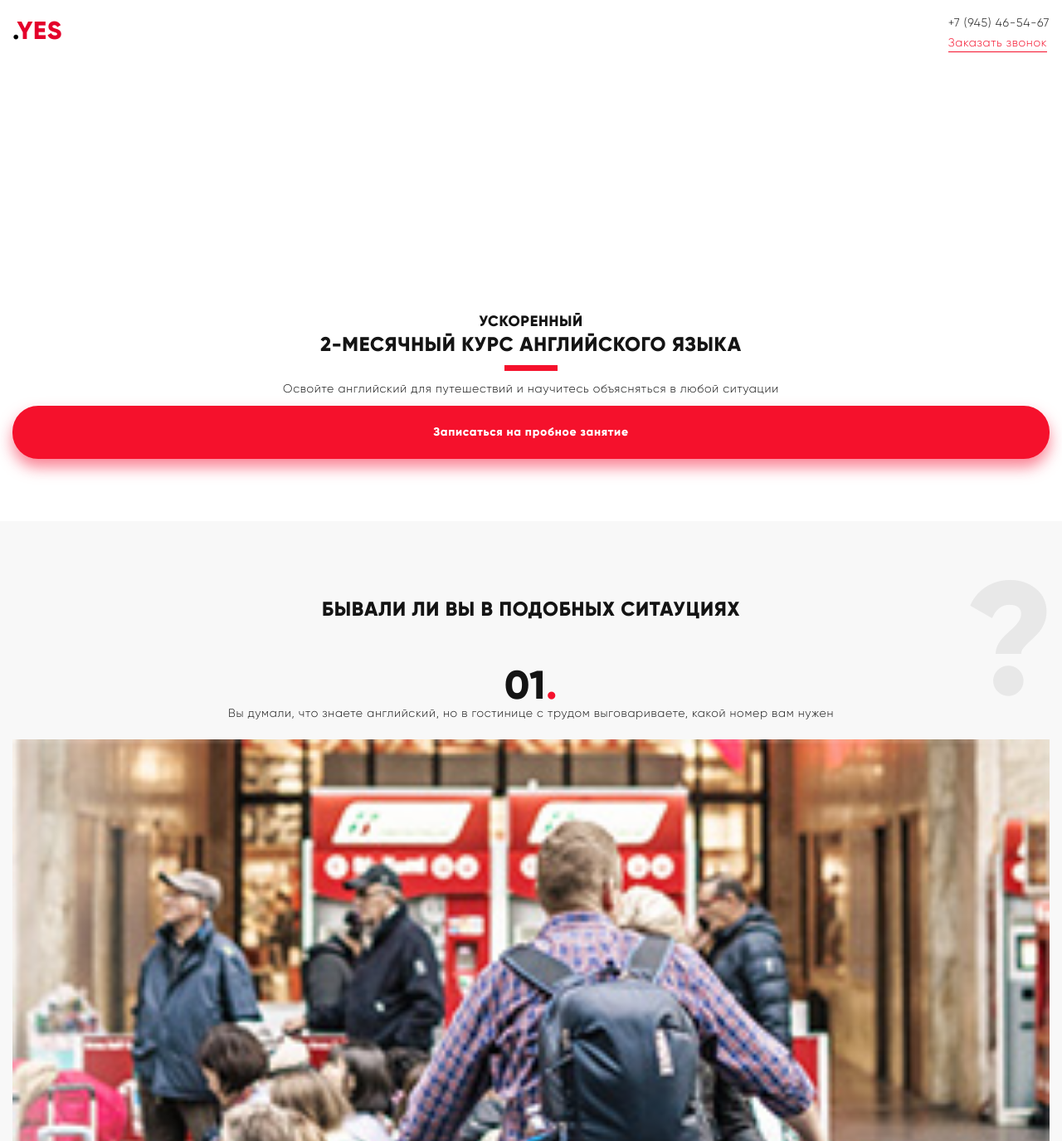
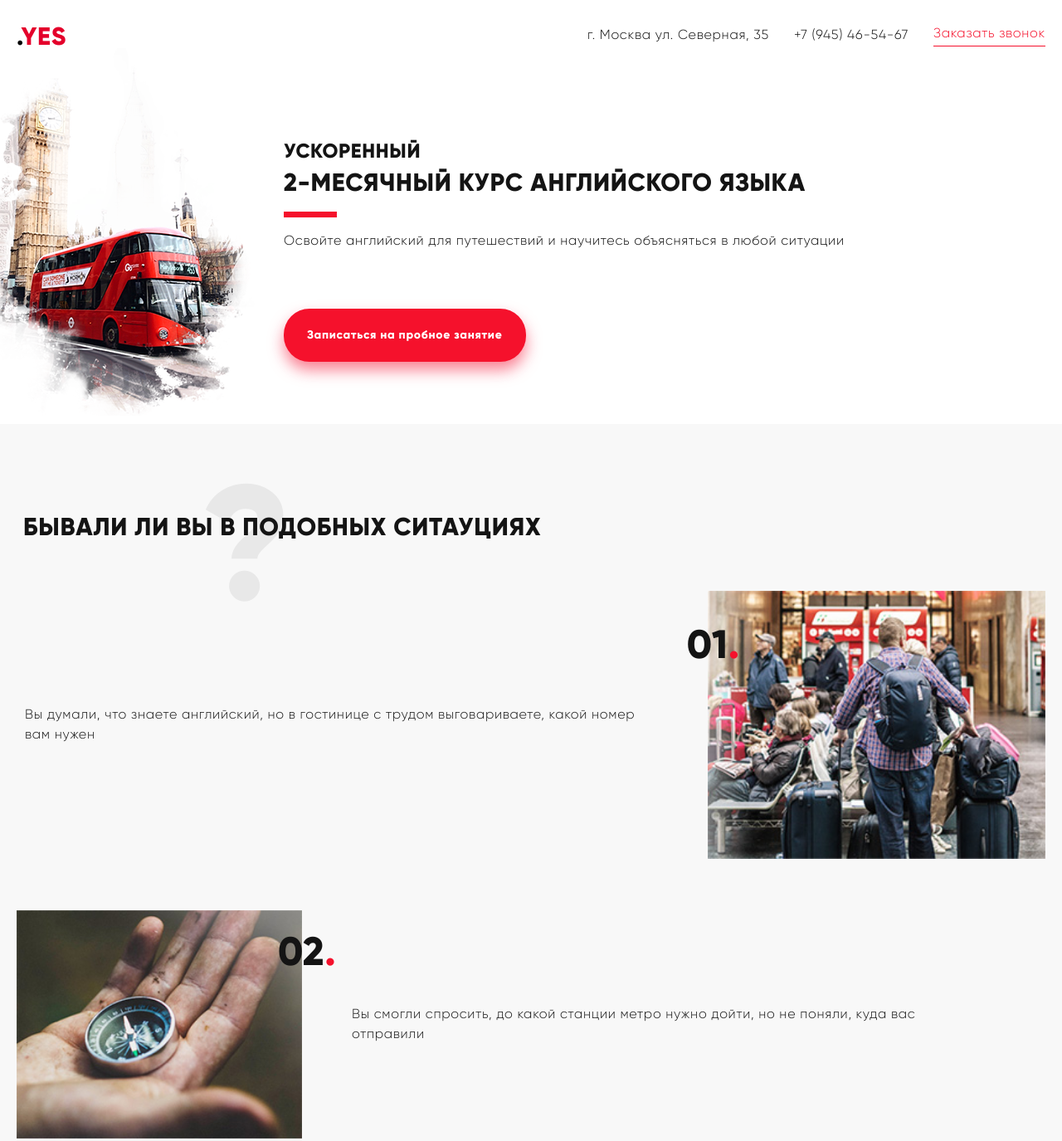
Before and after one commit to hanna-zahorodnia/yes-school, a website: page source/index.html in a window 1280 px wide. Shown: the top 1375 px of the page at 83% size. Drawn offline with nearby package versions, Linux system fonts and the light colour scheme; files that its build step writes are made by us from their sources; files whose address does not match are found by name.

Commit message:
Add styles to the tablet layout

```diff
--- a/source/index.html
+++ b/source/index.html
@@ -16,6 +16,7 @@
         <span class="page-header__name logo__name"><span>.</span>Yes</span>
       </a>
       <div class="page-header__contact contact">
+        <p class="page-header__address contact__address">г. Москва ул. Северная, 35</p>
         <p class="page-header__phone contact__phone">
           <a class="page-header__phone-number contact__phone-number" href="tel:+7945465467">+7 (945) 46-54-67</a>
         </p>
@@ -29,7 +30,7 @@
     <section class="intro">
       <div class="intro__wrapper container">
         <h2 class="intro__title"><span class="intro__title-small">Ускоренный </span>2-месячный курс английского языка</h2>
-        <p class="intro__text">Освойте английский для путешествий и научитесь объясняться в любой ситуации</p>
+        <p class="intro__text">Освойте английский для путешествий и&nbsp;научитесь объясняться в любой ситуации</p>
         <a class="intro__link button" href="#">Записаться на пробное занятие</a>
       </div>
     </section>
@@ -39,28 +40,30 @@
         <b class="problems__title">Бывали ли вы в&nbsp;подобных ситауциях</b>
         <ul class="problems__list">
           <li class="problems__item">
-            <span class="problems__number">01<span class="problems__number-dot">.</span>
+            <span class="problems__number problems__number--one">01<span class="problems__number-dot">.</span>
             </span>
-            <p class="problems__text">Вы&nbsp;думали, что знаете английский, но&nbsp;в&nbsp;гостинице с&nbsp;трудом
+            <p class="problems__text problems__text--passanger">Вы&nbsp;думали, что знаете английский, но&nbsp;в&nbsp;гостинице с&nbsp;трудом
               выговариваете, какой номер вам нужен</p>
-            <img class="problems__img" src="img/passangers-small.jpg" alt="Passenger staying with laguages">
+            <img class="problems__img problems__img--passangers" src="img/passangers-small.jpg" alt="Passenger staying with laguages">
+          </li>
+          <li class="problems__item problems__item--compass">
+            <span class="problems__number problems__number--two">02<span class="problems__number-dot">.</span></span>
+            <p class="problems__text problems__text--compass">Вы смогли спросить, до какой станции метро нужно дойти, но не поняли, куда вас
+              отправили</p>
+            <img class="problems__img problems__img--compass" src="img/compass-small.jpg" alt="Compass laying on the hand">
           </li>
           <li class="problems__item">
-            <span class="problems__number">02<span class="problems__number-dot">.</span></span>
-            <p class="problems__text">Вы смогли спросить, до какой станции метро нужно дойти, но не поняли, куда вас
-              отправили</p>
-            <img class="problems__img" src="img/compass-small.jpg" alt="Compass laying on the hand">
-          </li>
-          <li class="problems__item">
-            <span class="problems__number">03<span class="problems__number-dot">.</span></span>
-            <p class="problems__text">В аэропорту при любом подозрении на задрежку, вы ищите представителя, хоть как-то
+            <span class="problems__number problems__number--three">03<span class="problems__number-dot">.</span></span>
+            <p class="problems__text problems__text--traveller">В аэропорту при любом подозрении на задрежку, вы ищите представителя, хоть как-то
               говоряшего по-русски</p>
-            <img class="problems__img" src="img/traveller-small.jpg" alt="Man staying in the airport with a laptop">
+            <img class="problems__img problems__img--traveller" src="img/traveller-small.jpg" alt="Man staying in the airport with a laptop">
           </li>
         </ul>
-        <b class="problems__result">в итоге...</b>
-        <p class="problems__text problems__text--result">Все это портит впечатление от отдыха и отбивает желание посещать новые страны</p>
-        <img class="problems__img" src="img/relax-small.jpg" alt="Woman laying on the sofa in the socks with deers">
+        <div class="problems__conclusion">
+          <b class="problems__result">в итоге...</b>
+          <p class="problems__text problems__text--result">Все это портит впечатление от отдыха и отбивает желание посещать новые страны</p>
+          <img class="problems__img problems__img--relax" src="img/relax-small.jpg" alt="Woman laying on the sofa in the socks with deers">
+        </div>
       </div>
     </section>
     <section class="solutions">
--- a/source/sass/blocks/contact.scss
+++ b/source/sass/blocks/contact.scss
@@ -19,3 +19,22 @@
   border-bottom: 1px solid;
   padding-bottom: 3px;
 }
+
+.contact__address {
+  display: none;
+  margin: 0;
+}
+
+@media (min-width: 768px) {
+  .contact {
+    flex-basis: 552px;
+    justify-content: space-between;
+
+    font-size: 16px;
+    line-height: 24px;
+  }
+
+  .contact__address {
+    display: block;
+  }
+}
--- a/source/sass/blocks/container.scss
+++ b/source/sass/blocks/container.scss
@@ -1,3 +1,10 @@
 .container {
   padding: 0 15px;
 }
+
+@media (min-width: 768px) {
+  .container {
+    padding-right: 20px;
+    padding-left: 20px;
+  }
+}
--- a/source/sass/blocks/intro.scss
+++ b/source/sass/blocks/intro.scss
@@ -1,6 +1,10 @@
 .intro__wrapper {
-  padding-top: 310px;
+  padding-top: 315px;
   padding-bottom: 75px;
+
+  background-image: url("../img/bus-small.png");
+  background-repeat: no-repeat;
+  background-position: center -20px;
 }
 
 .intro__title {
@@ -13,9 +17,8 @@
   line-height: 28px;
   text-transform: uppercase;
   text-align: center;
-}
 
-.intro__title::after {
+  &::after {
     content: "";
     position: absolute;
 
@@ -25,6 +28,7 @@
     left: 50%;
     transform: translateX(-50%);
     background-color: #f5112c;
+  }
 }
 
 .intro__title-small {
@@ -38,3 +42,47 @@
 
   text-align: center;
 }
+
+@media (min-width: 768px) {
+  .intro__wrapper {
+    padding-top: 105px;
+    padding-left: 342px;
+
+    background-image: url("../img/bus-medium.png");
+    background-repeat: no-repeat;
+    background-position: -52px -45px;
+  }
+
+  .intro__title-small {
+    margin-bottom: 0;
+
+    font-size: 24px;
+  }
+
+  .intro__title {
+    margin-bottom: 20px;
+
+    font-size: 30px;
+    line-height: 38px;
+    text-align: left;
+
+    &::after {
+      bottom: -5px;
+      left: 0;
+      transform: inherit;
+    }
+  }
+
+  .intro__text {
+    margin-bottom: 70px;
+
+    font-size: 16px;
+    line-height: 25px;
+    text-align: left;
+  }
+
+  .intro__link {
+    display: inline-block;
+    padding: 20px 28px;
+  }
+}
--- a/source/sass/blocks/page-header.scss
+++ b/source/sass/blocks/page-header.scss
@@ -6,3 +6,18 @@
 
   padding-top: 15px;
 }
+
+@media (min-width: 768px) {
+  .page-header__wrapper {
+    padding-top: 25px;
+  }
+
+  .page-header__contact {
+    display: flex;
+    align-items: center;
+  }
+
+  .page-header__logo {
+    margin-top: 10px;
+  }
+}
--- a/source/sass/blocks/problems.scss
+++ b/source/sass/blocks/problems.scss
@@ -87,3 +87,118 @@
   line-height: 28px;
   text-align: center;
 }
+
+@media (min-width: 768px) {
+  .problems__wrapper {
+    padding-top: 105px;
+    padding-bottom: 200px;
+  }
+
+  .problems__title {
+    padding: 0 400px 0 8px;
+    margin-bottom: 58px;
+
+    font-size: 30px;
+    line-height: 38px;
+    text-align: left;
+
+    &::after {
+      top: 22px;
+      right: unset;
+      left: 270px;
+      transform: scale(6.5);
+    }
+  }
+
+  .problems__text {
+    padding-left: 10px;
+    margin-bottom: 0;
+
+    font-size: 16px;
+    line-height: 24px;
+    text-align: left;
+
+    &--passanger {
+      padding-right: 60px;
+    }
+
+    &--compass {
+      margin-left: 50px;
+      padding-right: 70px;
+    }
+
+    &--traveller {
+      padding-right: 50px;
+    }
+
+    &--result {
+      padding-left: 30px;
+      margin-top: 80px;
+    }
+  }
+
+  .problems__item {
+    position: relative;
+
+    display: flex;
+    align-items: center;
+
+    margin-bottom: 62px;
+
+    &--compass {
+      flex-direction: row-reverse;
+    }
+  }
+
+  .problems__number {
+    position: absolute;
+
+    &--one {
+      top: 55px;
+      right: 368px;
+    }
+
+    &--two {
+      top: 40px;
+      left: 315px;
+    }
+
+    &--three {
+      top: 150px;
+      right: 304px;
+    }
+  }
+
+  .problems__img {
+    flex-shrink: 0;
+
+    &--passangers {
+      width: 407px;
+    }
+
+    &--compass {
+      width: 344px;
+    }
+
+    &--traveller {
+      width: 343px;
+    }
+
+    &--relax {
+      width: 346px;
+    }
+  }
+
+  .problems__conclusion {
+    position: relative;
+
+    display: flex;
+    flex-direction: row-reverse;
+  }
+
+  .problems__result {
+    position: absolute;
+    left: 300px;
+    top: 27px;
+  }
+}
--- a/source/sass/blocks/solutions.scss
+++ b/source/sass/blocks/solutions.scss
@@ -17,9 +17,8 @@
   font-weight: 900;
   text-transform: uppercase;
   text-align: center;
-}
 
-.solutions__title::after {
+  &::after {
     content: "";
     position: absolute;
 
@@ -29,6 +28,7 @@
     left: 50%;
     transform: translateX(-50%);
     background-color: #f5112c;
+  }
 }
 
 .solutions__list {
@@ -48,9 +48,8 @@
   font-size: 14px;
   line-height: 24px;
   font-weight: 900;
-}
 
-.solutions__name::after {
+  &::after {
     content: "";
     position: absolute;
     z-index: -1;
@@ -64,3 +63,48 @@
     background-color: #f5f5f5;
     border-radius: 50%;
   }
+}
+
+@media (min-width: 768px) {
+  .solutions__wrapper {
+    padding-top: 108px;
+  }
+
+  .solutions__title {
+    padding-right: 375px;
+    padding-bottom: 27px;
+    margin-bottom: 62px;
+
+    font-size: 30px;
+    line-height: 38px;
+    text-align: left;
+
+    &::after {
+      left: 0;
+      transform: unset;
+    }
+  }
+
+  .solutions__list {
+    display: flex;
+    justify-content: space-between;
+
+    text-align: left;
+  }
+
+  .solutions__item {
+    width: 31%;
+    padding: 0;
+    margin: 0;
+  }
+
+  .solutions__name {
+    font-size: 16px;
+    line-height: 24px;
+  }
+
+  .solutions__description {
+    font-size: 16px;
+    line-height: 24px;
+  }
+}
```
Lines whose indentation alone changed are shown as unchanged.
